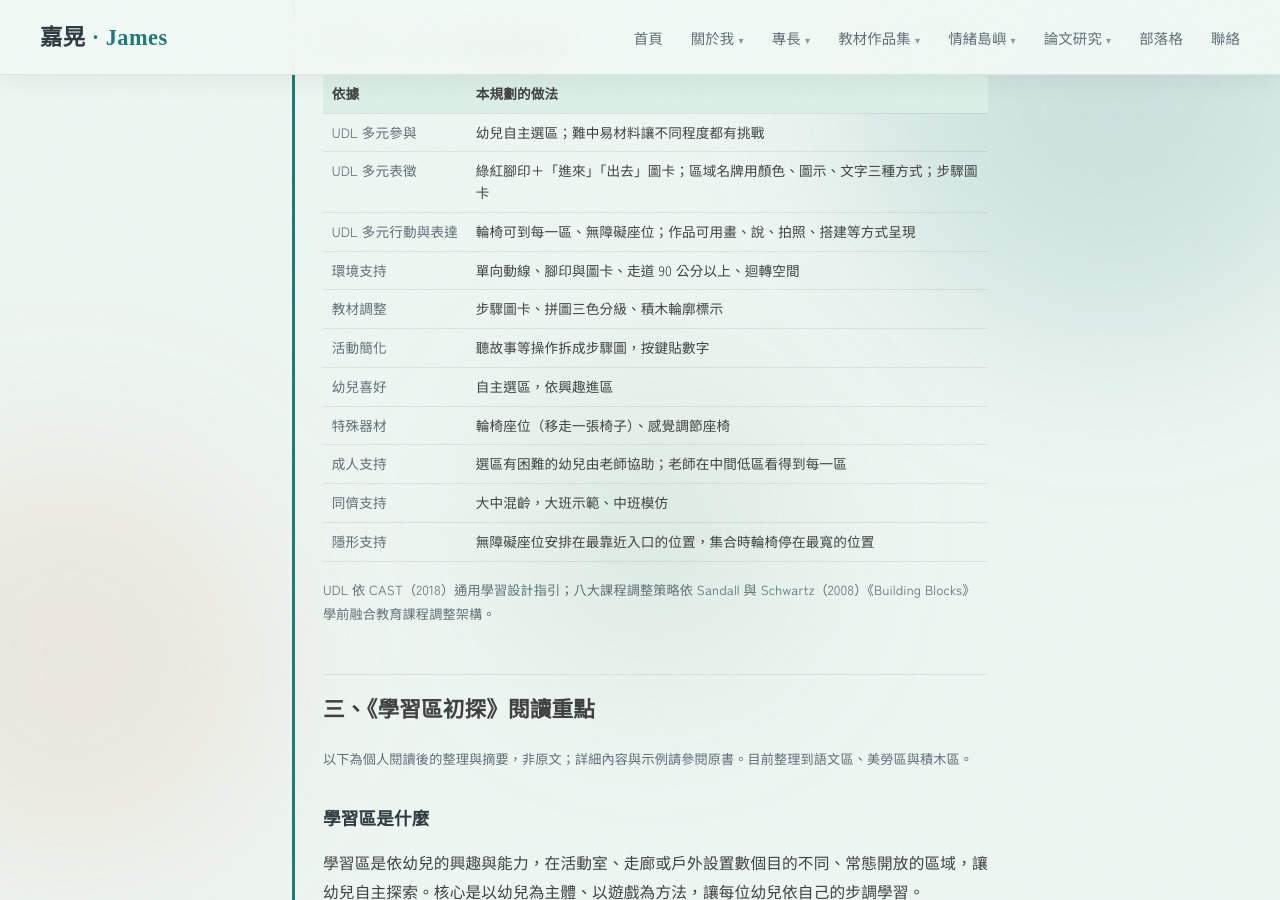
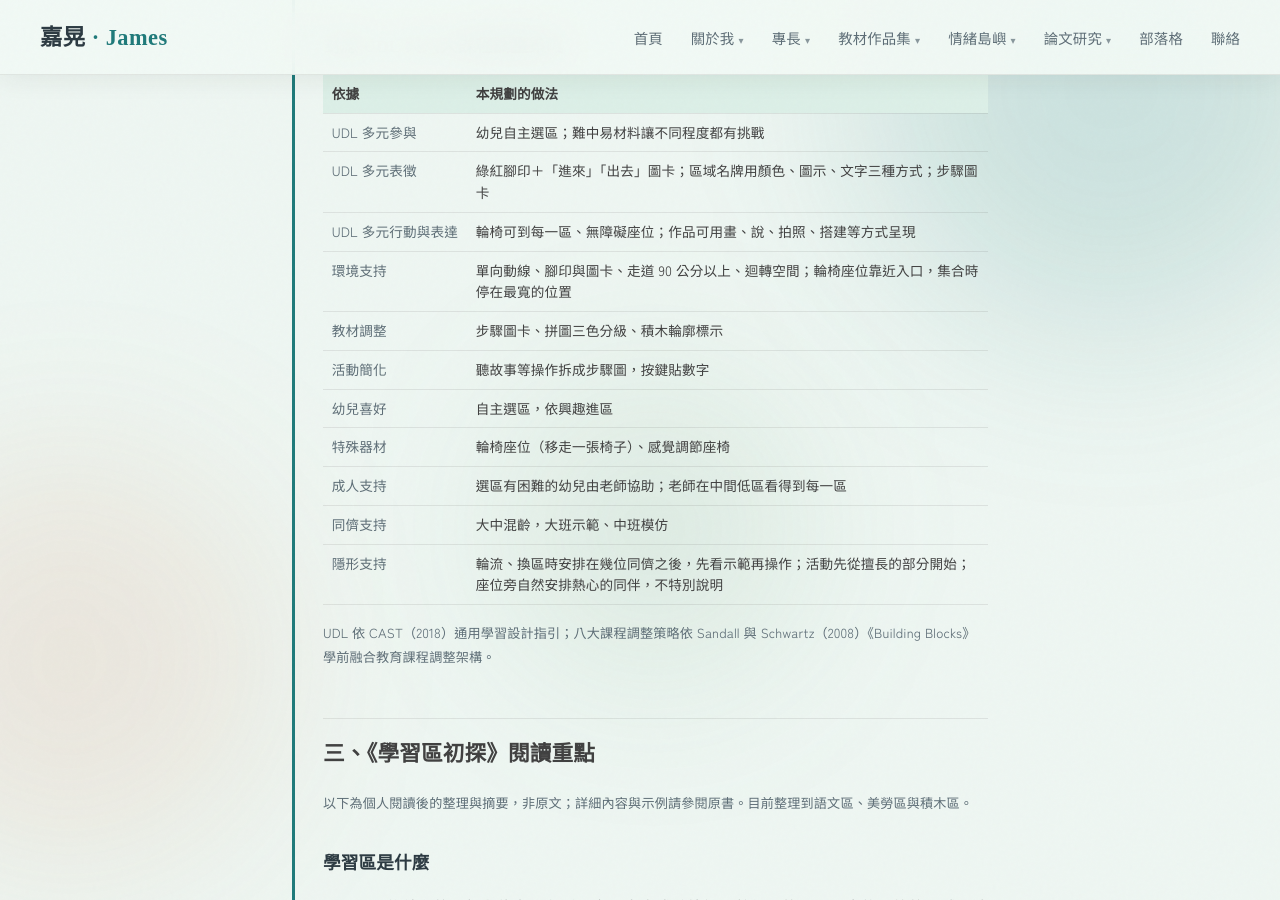
Before and after one commit to gahanglee/gahanglee.github.io, a Jekyll site: the page built from pages/portfolio/learning-area.html, in a window 1280 px wide and 900 px high, scrolled down 5225 px. Built offline with Jekyll 4.4.1, drawn with Linux system fonts in a browser that asks for light colours.

Commit message:
隱形支持改為活動安排；輪椅座位靠入口歸為環境支持
Co-Authored-By: Claude Opus 5.5 <noreply@anthropic.com>
Claude-Session: https://claude.ai/code/session_01Ba9jNa3ZTWEzZ6qpawHzti

```diff
--- a/pages/portfolio/learning-area.html
+++ b/pages/portfolio/learning-area.html
@@ -164,14 +164,14 @@ permalink: /portfolio/learning-area/
             <tr><td>UDL 多元參與</td><td>幼兒自主選區；難中易材料讓不同程度都有挑戰</td></tr>
             <tr><td>UDL 多元表徵</td><td>綠紅腳印＋「進來」「出去」圖卡；區域名牌用顏色、圖示、文字三種方式；步驟圖卡</td></tr>
             <tr><td>UDL 多元行動與表達</td><td>輪椅可到每一區、無障礙座位；作品可用畫、說、拍照、搭建等方式呈現</td></tr>
-            <tr><td>環境支持</td><td>單向動線、腳印與圖卡、走道 90 公分以上、迴轉空間</td></tr>
+            <tr><td>環境支持</td><td>單向動線、腳印與圖卡、走道 90 公分以上、迴轉空間；輪椅座位靠近入口，集合時停在最寬的位置</td></tr>
             <tr><td>教材調整</td><td>步驟圖卡、拼圖三色分級、積木輪廓標示</td></tr>
             <tr><td>活動簡化</td><td>聽故事等操作拆成步驟圖，按鍵貼數字</td></tr>
             <tr><td>幼兒喜好</td><td>自主選區，依興趣進區</td></tr>
             <tr><td>特殊器材</td><td>輪椅座位（移走一張椅子）、感覺調節座椅</td></tr>
             <tr><td>成人支持</td><td>選區有困難的幼兒由老師協助；老師在中間低區看得到每一區</td></tr>
             <tr><td>同儕支持</td><td>大中混齡，大班示範、中班模仿</td></tr>
-            <tr><td>隱形支持</td><td>無障礙座位安排在最靠近入口的位置，集合時輪椅停在最寬的位置</td></tr>
+            <tr><td>隱形支持</td><td>輪流、換區時安排在幾位同儕之後，先看示範再操作；活動先從擅長的部分開始；座位旁自然安排熱心的同伴，不特別說明</td></tr>
           </tbody>
       </table></div>
       <p class="la-note">UDL 依 CAST（2018）通用學習設計指引；八大課程調整策略依 Sandall 與 Schwartz（2008）《Building Blocks》學前融合教育課程調整架構。</p>
```
